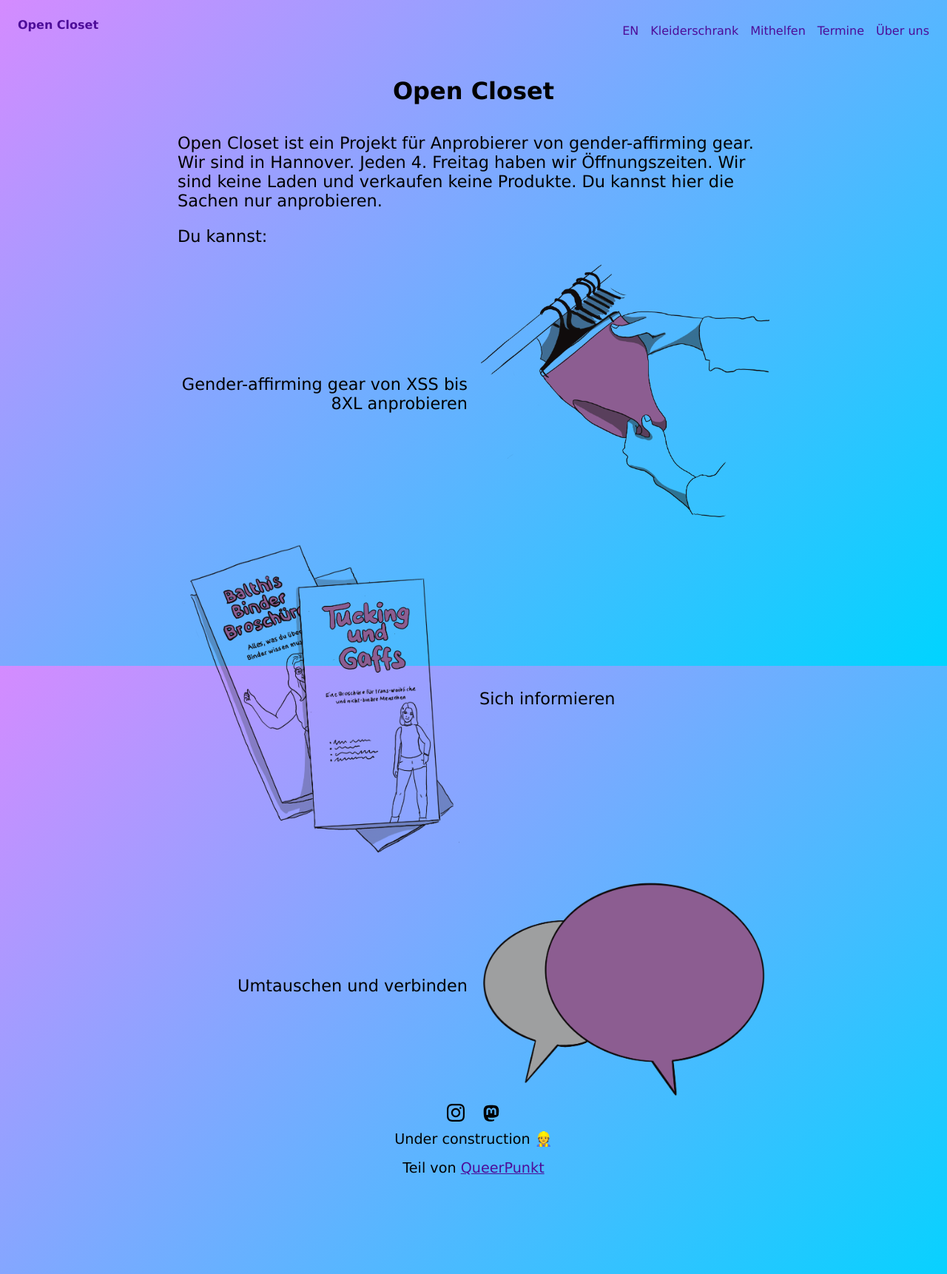
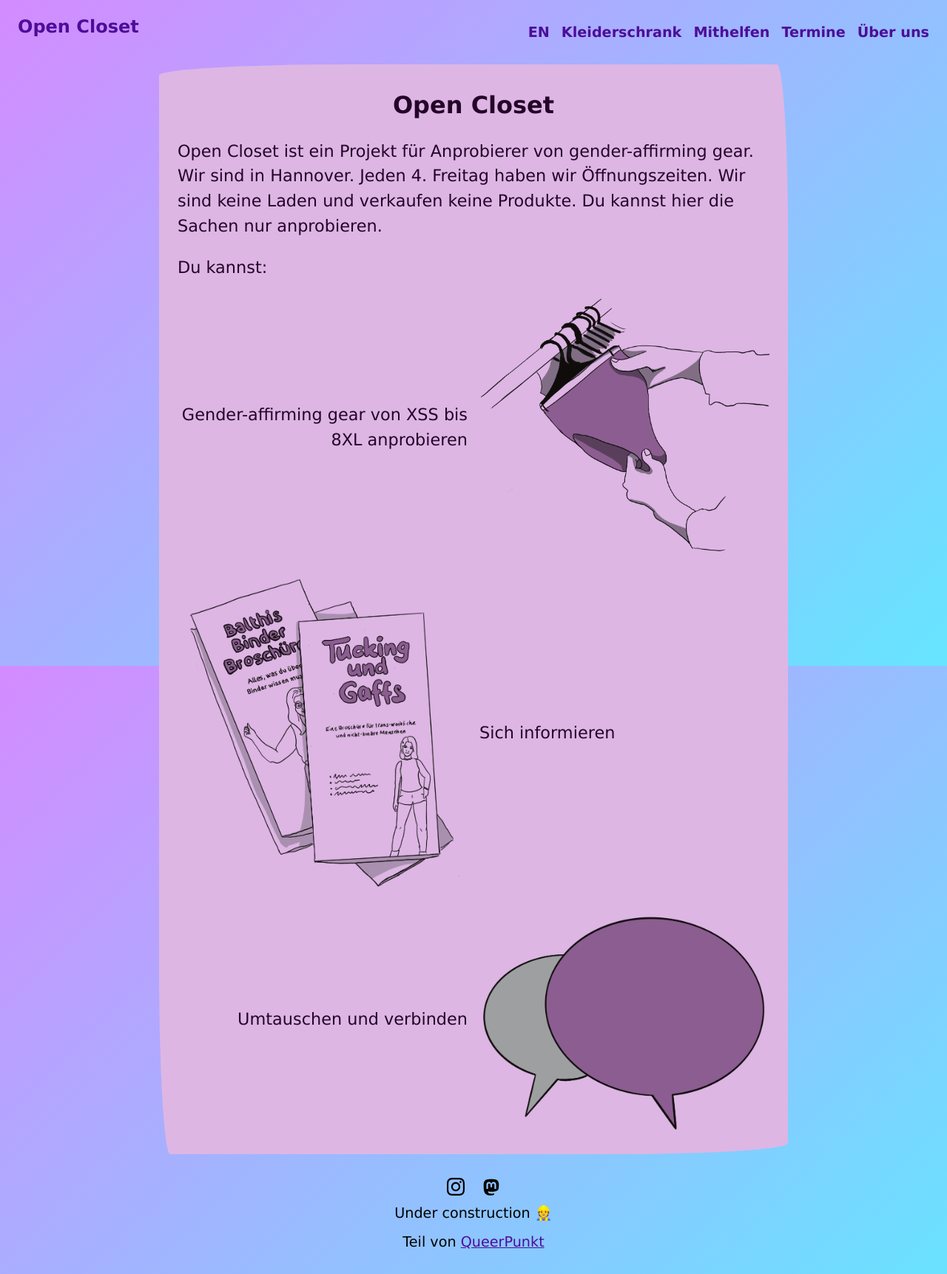
Before and after one commit to open-closet-hannover/open-closet-hannover.github.io, a Jekyll site: the page built from index.html, in a window 1280 px wide. Shown: the whole page at 74% size. Built offline with Jekyll 4.4.1, drawn with Linux system fonts in a browser that asks for light colours.

Commit message:
Improve visuals for the website
 - Introduce background for the main content
 - Get rid of nested layout for the main page
 - Change main text color
 - Adjust spacing
 - Allow breaking words for the main grid

```diff
--- a/assets/css/style.css
+++ b/assets/css/style.css
@@ -1,14 +1,18 @@
 :root {
     --link-color: #4d0d99;
     --border-color: #141a71;
+    --organic: 255px 15px 225px 15px/15px 225px 15px 255px;
+    --dark-purple: #240428;
+    --lightpink:  #ddb6e4;
+
+    --main-font-color: var(--dark-purple);
+    --main-content-color: var(--lightpink);
 }
 
 body {
     font-family: "Lucida Sans", "Lucida Sans Regular", "Lucida Grande",
-        "Lucida Sans Unicode", Geneva, Verdana, sans-serif;
-
-    /* background: linear-gradient(45deg, #d48bff, rgb(150, 88, 201)); */
-    background: linear-gradient(135deg, #d48bff, #00d4ff);
+    "Lucida Sans Unicode", Geneva, Verdana, sans-serif;
+    background: linear-gradient(135deg, #d48bff, #66e5ff);
     background-attachment: fixed;
     margin: 24px;
     margin-top: 0;
@@ -20,7 +24,14 @@ body {
     display: flex;
     flex-direction: column;
     margin-top: 16px;
+    color: var(--main-font-color);
+    background-color: var(--main-content-color);
+    border-radius: var(--organic);
+    padding: 10px 25px 25px 25px;
+    padding-bottom: 30px;
+    line-height: 1.5
 }
+
 .maingrid {
     display: grid;
     grid-template-columns: 1fr 1fr;
@@ -28,6 +39,7 @@ body {
     gap: 16px;
     /* Needed to backfill alternating rows. */
     grid-auto-flow: dense;
+    word-break: break-word;
 }
 
 .maingrid p {
@@ -55,7 +67,7 @@ Swap the order for every other row. start with the second row (item 3), then ski
 
 .hero-text {
     margin: 0;
-    font-size: 140%;
+    font-size: 1.4rem;
 }
 
 .closet {
@@ -78,6 +90,7 @@ a {
 
 .home-link {
     font-weight: bold;
+    font-size: 1.5rem;
 }
 
 .social-link img {
@@ -101,6 +114,8 @@ a {
     display: flex;
     gap: 16px;
     margin-top: 16px;
+    font-size: 1.2rem;
+    font-weight: 600;
 }
 
 .nav-button {
@@ -154,7 +169,7 @@ footer {
     display: flex;
     flex-direction: column;
     align-items: center;
-    padding-top: 8px;
+    padding-top: 32px;
 }
 
 .sponsor-logo {
@@ -167,3 +182,7 @@ hr {
     border: 1px solid var(--border-color);
     margin: 0 16px;
 }
+
+.organic-shape {
+    border-radius: var(--organic);
+}
--- a/index.html
+++ b/index.html
@@ -4,15 +4,6 @@ title: Open Closet
 permalink: /
 ---
 
-<!doctype html>
-<html lang="de">
-    <head>
-        <meta charset="UTF-8" />
-        <meta name="viewport" content="width=device-width, initial-scale=1.0" />
-        <title>Open Closet</title>
-    </head>
-    <body>
-        <div class="main">
 <p class="hero-text">
   Open Closet ist ein Projekt für Anprobierer von gender-affirming gear.
   Wir sind in Hannover. Jeden 4. Freitag haben wir Öffnungszeiten. Wir sind
@@ -29,6 +20,3 @@ permalink: /
   <p>Umtauschen und verbinden</p>
   <img src="assets/images/speech_bubbles.png" alt="Sprechblasen"/>
 </div>
-        </div>
-    </body>
-</html>
```
Also changed, not shown: en/index.html (+0 -12 lines). Lines whose indentation alone changed are shown as unchanged.
